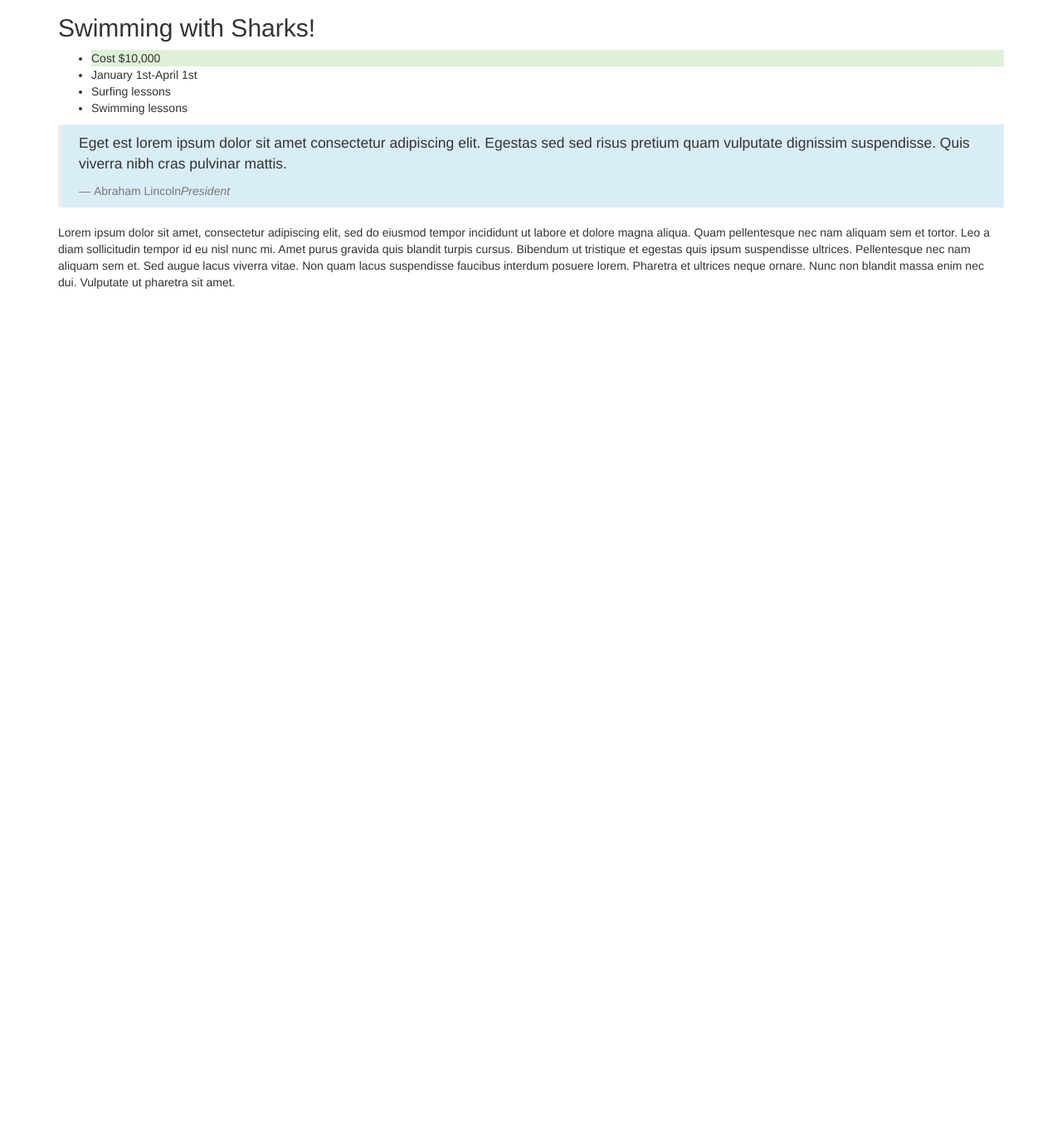
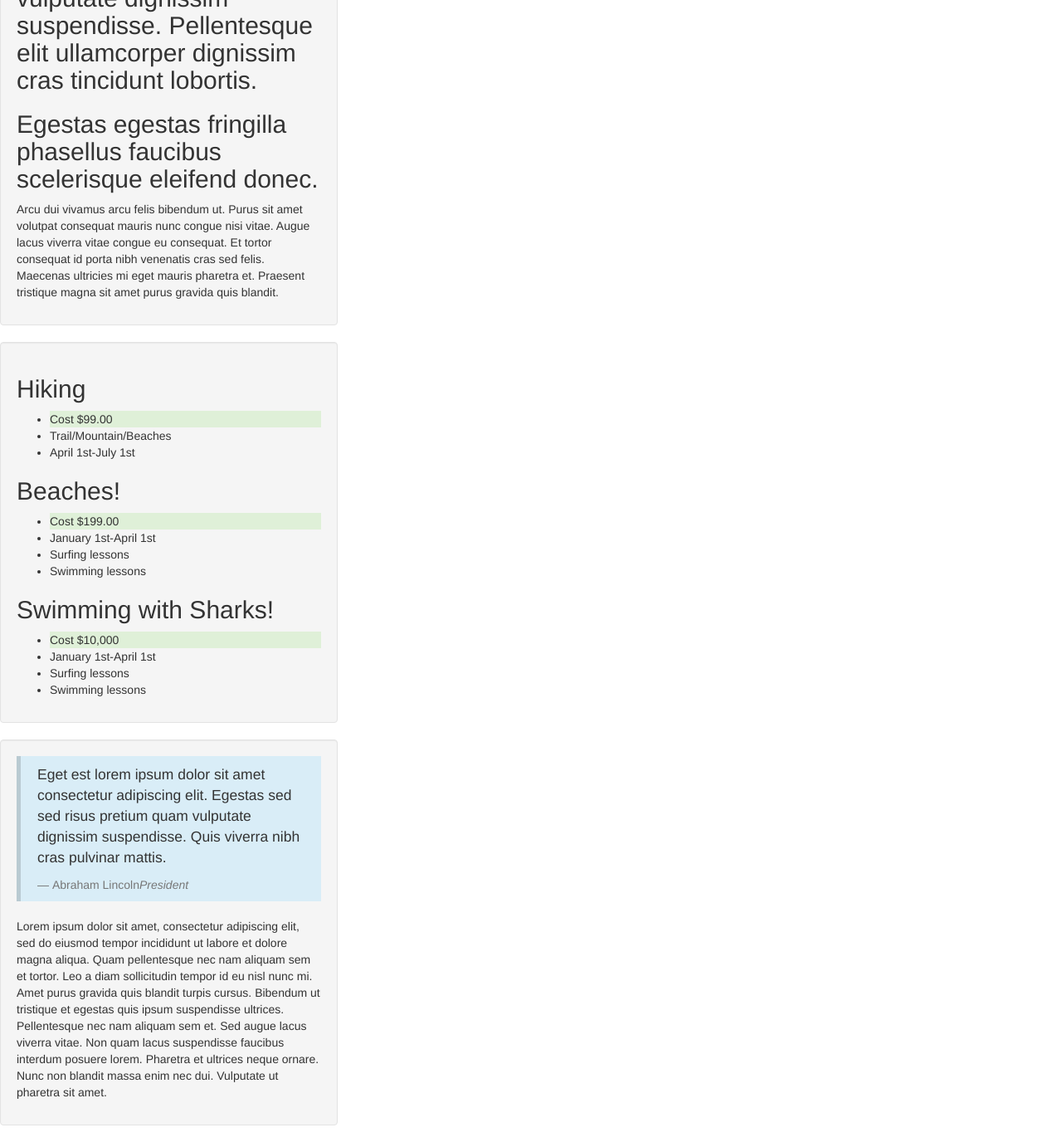
Before and after one commit to SNulu/vacation, a plain HTML site: page index.html in a window 1280 px wide. Shown: the part 806-2182 px from the top of the page at 83% size. Before the commit the page ends 1166 px from the top, so only its background shows below. Drawn offline with Linux system fonts and the light colour scheme.

Commit message:
add well, row, col-md-4.

```diff
--- a/index.html
+++ b/index.html
@@ -6,15 +6,33 @@
     <meta charset="utf-8">
     <title>vacation</title>
   </head>
+
   <body>
+   <div class="row">
+     <div class="col-md-4">
+     <div class="well">
     <div class="jumbotron">
       <h1>Vacation to Hawaii</h1>
       <h1>Where its always sunny!</h1>
     </div>
-    <div class="container">
+   </div>
+   </div>
+   </div>
+
+   <div class="row">
+     <div class="col-md-4">
+     <div class="well">
     <h2>Elementum facilisis leo vel fringilla. Erat velit scelerisque in dictum non consectetur a erat nam. Risus pretium quam vulputate dignissim suspendisse. Pellentesque elit ullamcorper dignissim cras tincidunt lobortis.</h2>
     <h2>Egestas egestas fringilla phasellus faucibus scelerisque eleifend donec.</h2>
     <p>Arcu dui vivamus arcu felis bibendum ut. Purus sit amet volutpat consequat mauris nunc congue nisi vitae. Augue lacus viverra vitae congue eu consequat. Et tortor consequat id porta nibh venenatis cras sed felis. Maecenas ultricies mi eget mauris pharetra et. Praesent tristique magna sit amet purus gravida quis blandit.</p>
+    </div>
+  </div>
+  </div>
+
+
+    <div class="row">
+      <div class="col-md-4">
+      <div class="well">
     <h2>Hiking</h2>
     <ul>
       <li class="bg-success">Cost $99.00</li>
@@ -35,11 +53,20 @@
       <li>Surfing lessons</li>
       <li>Swimming lessons</li>
     </ul>
+    </div>
+   </div>
+   </div>
+
+  <div class="row">
+    <div class="col-md-4">
+    <div class="well">
     <blockquote blockquote class="bg-info">
     <p>Eget est lorem ipsum dolor sit amet consectetur adipiscing elit. Egestas sed sed risus pretium quam vulputate dignissim suspendisse. Quis viverra nibh cras pulvinar mattis.</p>
     <footer>Abraham Lincoln<cite title="Source Title">President</cite></footer>
     </blockquote>
     <p>Lorem ipsum dolor sit amet, consectetur adipiscing elit, sed do eiusmod tempor incididunt ut labore et dolore magna aliqua. Quam pellentesque nec nam aliquam sem et tortor. Leo a diam sollicitudin tempor id eu nisl nunc mi. Amet purus gravida quis blandit turpis cursus. Bibendum ut tristique et egestas quis ipsum suspendisse ultrices. Pellentesque nec nam aliquam sem et. Sed augue lacus viverra vitae. Non quam lacus suspendisse faucibus interdum posuere lorem. Pharetra et ultrices neque ornare. Nunc non blandit massa enim nec dui. Vulputate ut pharetra sit amet. </p>
   </div>
+  </div>
+  </div>
   </body>
 </html>
```
